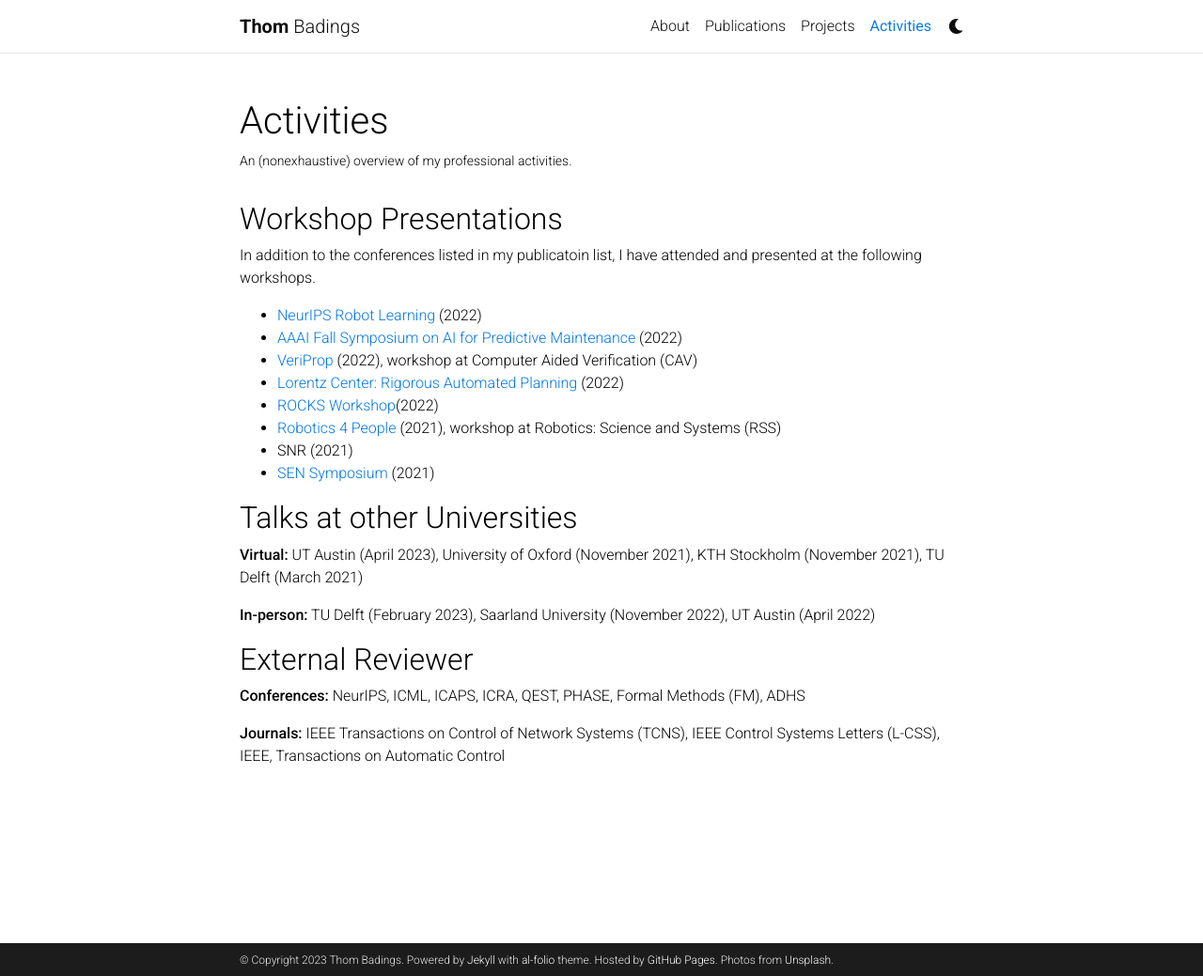
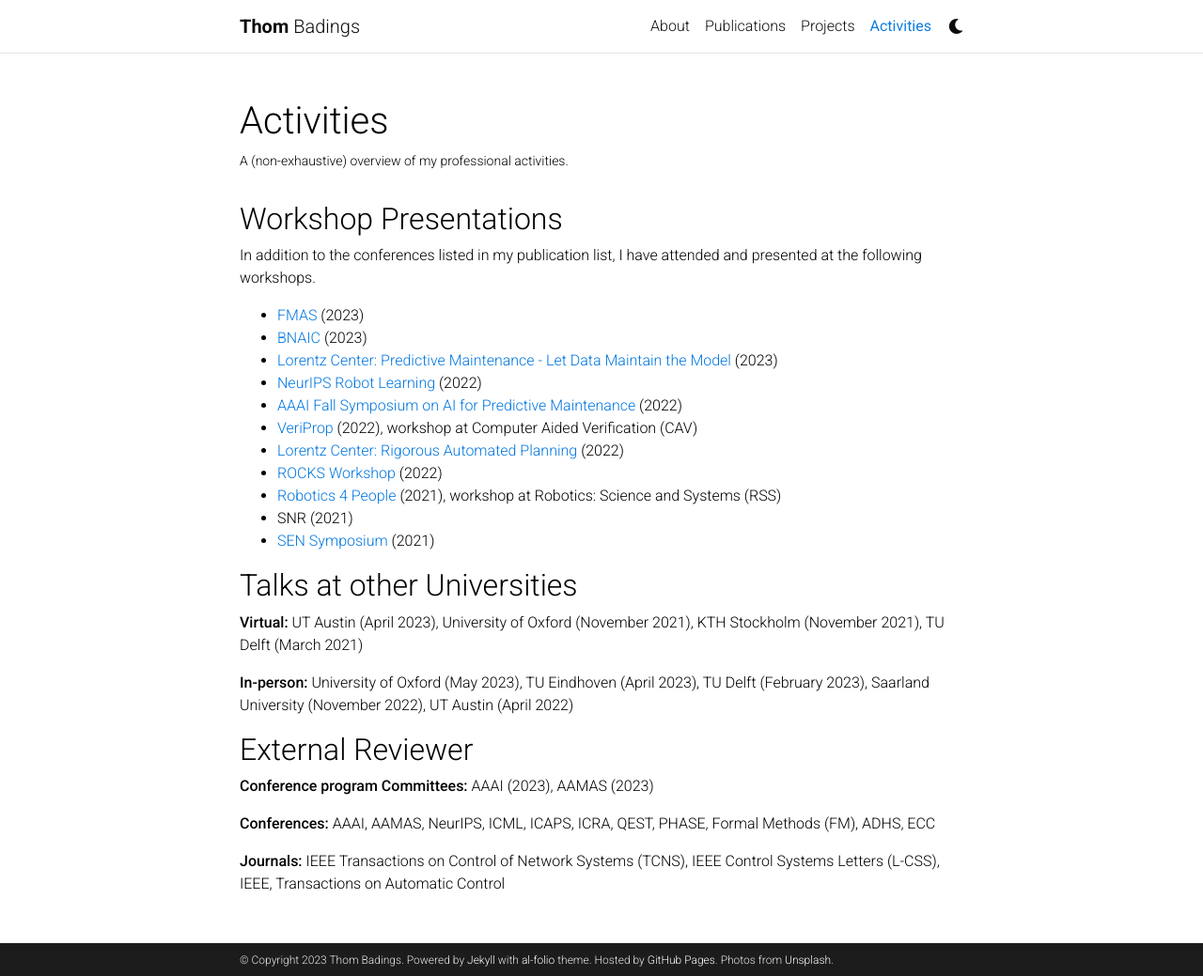
Before and after one commit to yueyu19/yy.bio, a Jekyll site: the page built from _pages/activities.md, in a window 1280 px wide and 1039 px high. Shown: the whole window at 94% size. Built offline with Jekyll 4.4.1, drawn with Linux system fonts in a browser that asks for light colours; comment, search, counter and statistics services are not loaded; a style sheet for code colours, icons or effects is not loaded.

Commit message:
Update activities.md

```diff
--- a/_pages/activities.md
+++ b/_pages/activities.md
@@ -2,20 +2,23 @@
 layout: page
 permalink: /activities/
 title: Activities
-description: An (nonexhaustive) overview of my professional activities.
+description: A (non-exhaustive) overview of my professional activities.
 nav: true
 nav_order: 3
 ---
 
 Workshop Presentations
 ------
-In addition to the conferences listed in my publicatoin list, I have attended and presented at the following workshops.
+In addition to the conferences listed in my publication list, I have attended and presented at the following workshops.
 
+- [FMAS](https://fmasworkshop.github.io/FMAS2023/) (2023)
+- [BNAIC](https://bnaic2023.tudelft.nl/) (2023)
+- [Lorentz Center: Predictive Maintenance - Let Data Maintain the Model](https://www.lorentzcenter.nl/site/index.php?pntHandler=WorkshopTemplatePage&pntType=ConPagina&id=1880) (2023)
 - [NeurIPS Robot Learning](http://www.robot-learning.ml/2022/) (2022)
 - [AAAI Fall Symposium on AI for Predictive Maintenance](https://autonlab.org/pmx_aaai_fss_2022/) (2022)
 - [VeriProp](https://veriprop.github.io/2022/) (2022), workshop at Computer Aided Verification (CAV)
 - [Lorentz Center: Rigorous Automated Planning](https://www.lorentzcenter.nl/rigorous-automated-planning-2022.html) (2022)
-- [ROCKS Workshop](https://www.modestchecker.net/rocks2022/)(2022)
+- [ROCKS Workshop](https://www.modestchecker.net/rocks2022/) (2022)
 - [Robotics 4 People](https://sites.google.com/view/r4p2021/?pli=1) (2021), workshop at Robotics: Science and Systems (RSS)
 - SNR (2021)
 - [SEN Symposium](https://www.sen-symposium.nl/) (2021)
@@ -24,10 +27,12 @@ Talks at other Universities
 ------
 **Virtual:** UT Austin (April 2023), University of Oxford (November 2021), KTH Stockholm (November 2021), TU Delft (March 2021)
 
-**In-person:** TU Delft (February 2023), Saarland University (November 2022), UT Austin (April 2022)
+**In-person:** University of Oxford (May 2023), TU Eindhoven (April 2023), TU Delft (February 2023), Saarland University (November 2022), UT Austin (April 2022)
 
 External Reviewer
 ------
-**Conferences:** NeurIPS, ICML, ICAPS, ICRA, QEST, PHASE, Formal Methods (FM), ADHS
+**Conference program Committees:** AAAI (2023), AAMAS (2023)
+
+**Conferences:** AAAI, AAMAS, NeurIPS, ICML, ICAPS, ICRA, QEST, PHASE, Formal Methods (FM), ADHS, ECC
 
 **Journals:** IEEE Transactions on Control of Network Systems (TCNS), IEEE Control Systems Letters (L-CSS), IEEE, Transactions on Automatic Control
```
